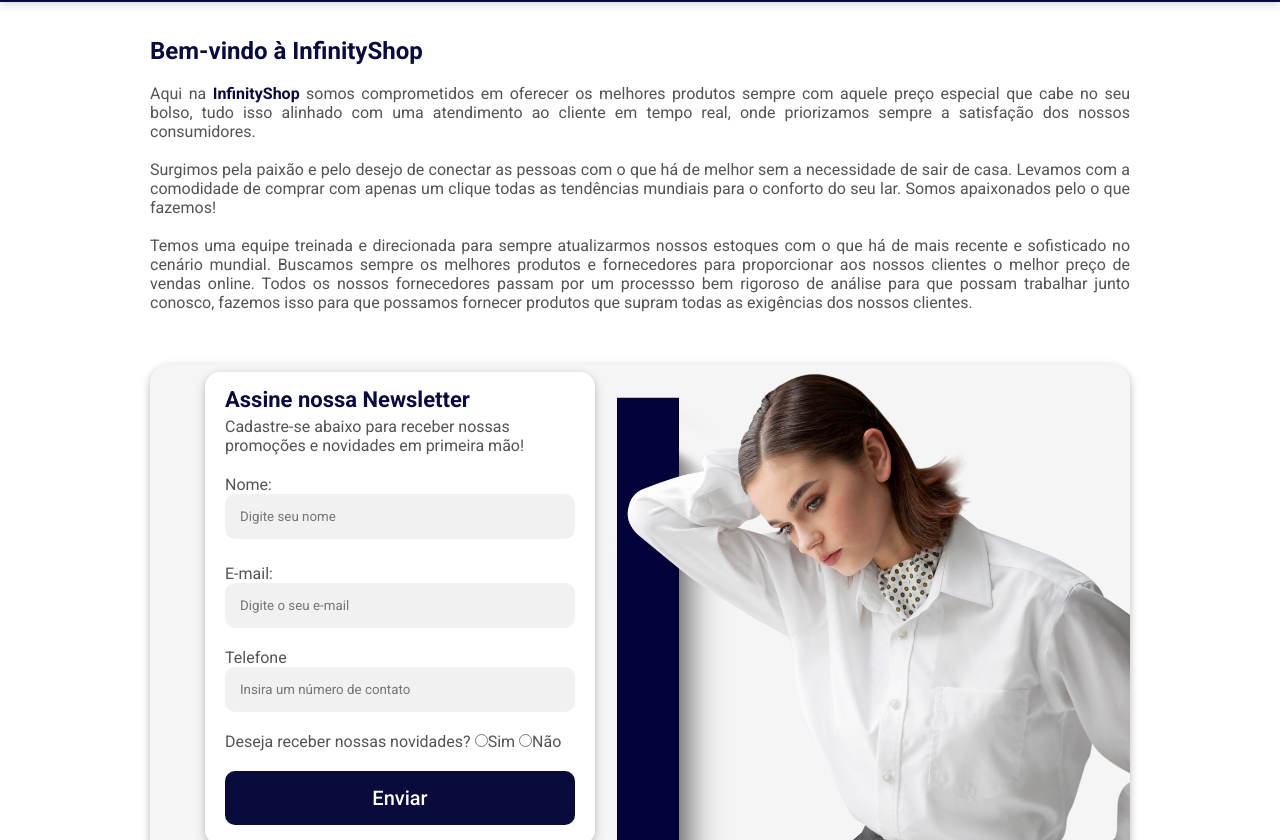
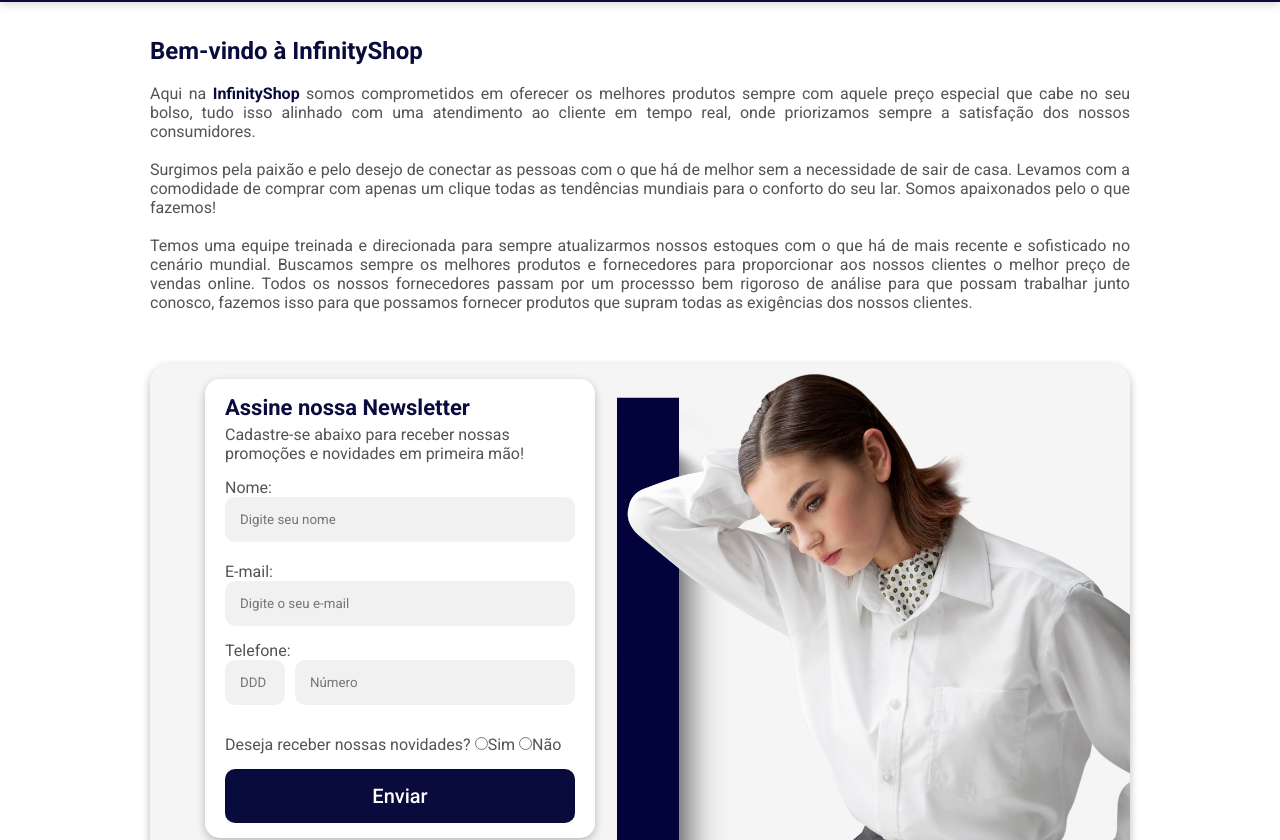
Before and after one commit to wendel-gadelha/ecommerce-infinity_shop, a plain HTML site: page sobre nos.html in a window 1280 px wide. Shown: the part 112-952 px from the top of the page. Drawn offline with nearby package versions, Linux system fonts and the light colour scheme.

Commit message:
Alterações realizadas

```diff
--- a/site/assets/css/main.css
+++ b/site/assets/css/main.css
@@ -1,6 +1,7 @@
 body {
     margin: 0;
     background-color: #f7f7f7;
+    overflow-x: hidden; /* Adicionado para evitar rolagem horizontal */
 }
 
 .bottom-submenu nav ul {
@@ -188,6 +189,7 @@ li i {
 
 .list-product .item1 h2 {
     font-weight: 600;
+    padding: 20px 0px;
     font-size: 18px;
     color: #080B3B;
 }
@@ -249,7 +251,6 @@ body.show-cart .cart-tab {
 .cart-tab .btn .close {
     background-color: #080b3b;
     color: #fff;
-
 }
 
 .cart-tab .listCart .item1 img {
@@ -349,7 +350,6 @@ body.show-cart .cart-tab {
 
     .list .icon-cart span {
         right: -10px;  /* Ajustar posição para a direita */
-             /* Ajustar posição para cima */
     }
 }
 
@@ -368,7 +368,6 @@ body.show-cart .cart-tab {
 
     .text-inicio p {
         font-size: 12px;
-
     }
 
     .container {
@@ -377,6 +376,5 @@ body.show-cart .cart-tab {
 
     .cart-tab {
         width: 90%;
-
     }
 }
--- a/site/assets/css/sobre-nos.css
+++ b/site/assets/css/sobre-nos.css
@@ -25,7 +25,7 @@ body {
     background-color: #fff;
     border-radius: 15px;
     padding: 0px 20px;
-    padding-top: 15px;
+    padding-top: 16px;
     z-index: 1;
     box-shadow: 0px 3px 8px #b8b8b8;
   }
@@ -34,7 +34,7 @@ body {
     display: flex;
     width: 350px;
     padding-left: 55px;
-    margin-top: -547px;
+    margin-top: -540px;
   }
 
   .new img {
@@ -70,7 +70,7 @@ body {
     flex-direction: column;
     justify-content: center;
     color: #535358;
-    margin-bottom: 20px;
+    margin-bottom: 15px;
     font-size: 16px;
     z-index: 1;
   }
@@ -82,6 +82,25 @@ body {
     border-radius: 10px;
     z-index: 1;
   }
+
+  .telefone-inputs{
+    display: flex;
+    flex-direction: row;
+  }
+
+  .telefone-inputs input#areaCode {
+    width: 30px; /* Ajuste o tamanho do campo DDD */
+    padding: 15px;
+    border-radius: 10px;
+    margin-right: 10px;
+}
+
+.telefone-inputs input#telefone {
+    flex: 1; /* Deixe o campo Número ocupar todo o espaço restante */
+    padding: 15px;
+    border-radius: 10px;
+
+}
 
   .enviar input {
     background-color: #080B3B;
--- a/sobre nos.html
+++ b/sobre nos.html
@@ -84,18 +84,21 @@
 
                 <div>
                     <label for="name">Nome:</label>
-                <input type="text" id="name" placeholder="Digite seu nome" name="name" required/>
+                    <input type="text" id="name" placeholder="Digite seu nome" name="name" required>
                     <span id="nameError" class="error-message"></span>
                 </div>
 
                 <div>
-                <label for="e-mail">E-mail:</label>
-                <input type="email" id="e-mail" placeholder="Digite o seu e-mail" name="e-mail" required/>
+                    <label for="email">E-mail:</label>
+                    <input type="email" id="email" placeholder="Digite o seu e-mail" name="email" required>
                 </div>
 
-              <div>
-                <label for="telefone">Telefone</label>
-                <input type="number" id="telefone" name="telefone" placeholder="Insira um número de contato">
+                <div class="telefone-container">
+                    <label for="telefone">Telefone:</label>
+                    <div class="telefone-inputs">
+                        <input type="tel" id="areaCode" name="areaCode" placeholder="DDD" pattern="\d{2}" maxlength="2" required>
+                        <input type="tel" id="telefone" name="telefone" placeholder="Número" pattern="\d{8,9}" required>
+                    </div>
                 </div>
 
                 <div class="novidade">
@@ -110,6 +113,8 @@
                 </div>
             </form>
           </div>
+
+
 
       </section>
     </main>
```
Also changed, not shown: index.html (+1 -1 lines), login.html (+1 -1 lines), mobile.html (+1 -1 lines), moda-feminina.html (+1 -1 lines), 11 other files. Lines whose indentation alone changed are shown as unchanged.
